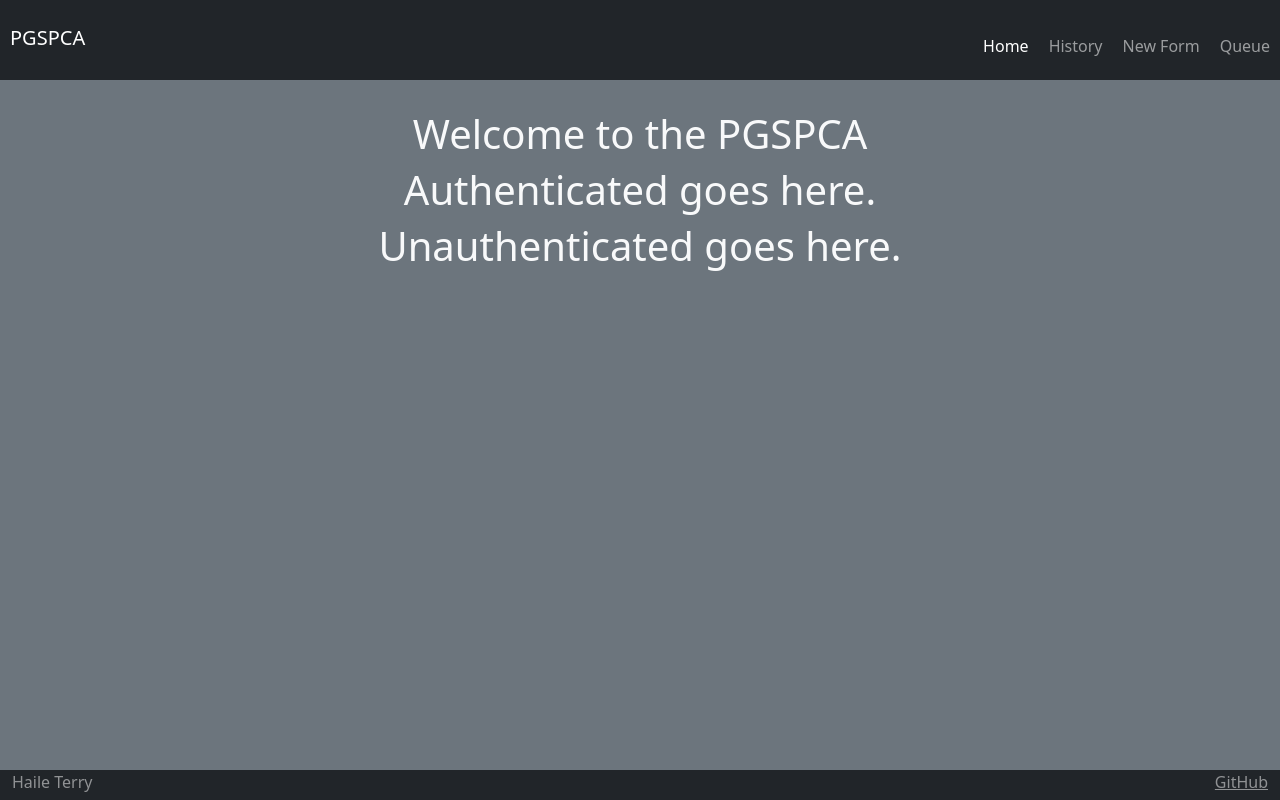
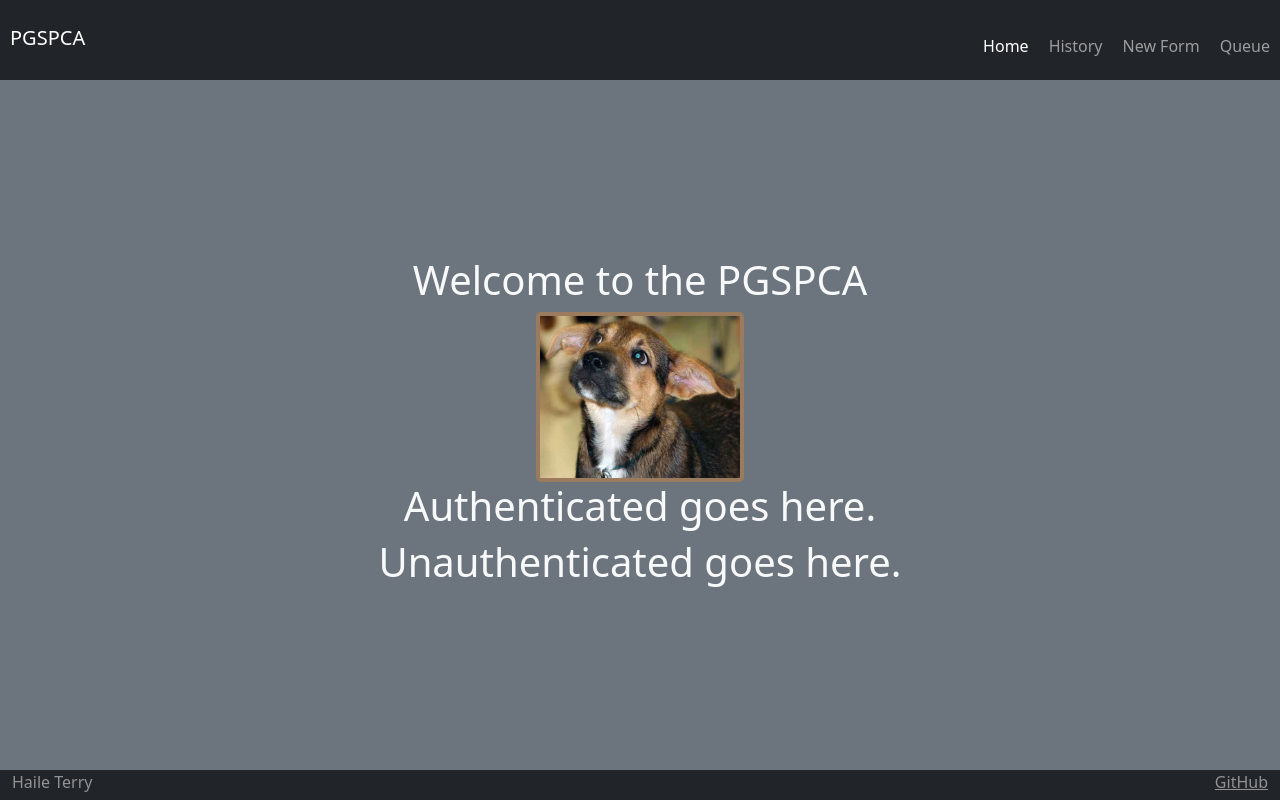
Before and after one commit to optimisms/260startup, a React (Vite) app: page / in a window 1280 px wide. Built offline with nearby package versions, Linux system fonts and the light colour scheme.

Commit message:
Added dog pic to login page

```diff
--- a/src/login/login.jsx
+++ b/src/login/login.jsx
@@ -2,12 +2,14 @@ import React from 'react';
 
 import Unauthenticated from './unauthenticated';
 import Authenticated from './authenticated';
+import "./login.css";
 // import { AuthState } from './authState';
 
 export function Login({ userName, authState, onAuthChange }) {
   return (
     <main className='container-fluid bg-secondary text-center'>
       <h1>Welcome to the PGSPCA</h1>
+      <div id="picture" className="picture-box"><img width="200px" src="../../public/dog.jpeg" alt="random" /></div>
       <Authenticated />
       <Unauthenticated />
     </main>
```
Also changed, not shown: public/dog.jpeg (renamed from img/dog.jpeg).
